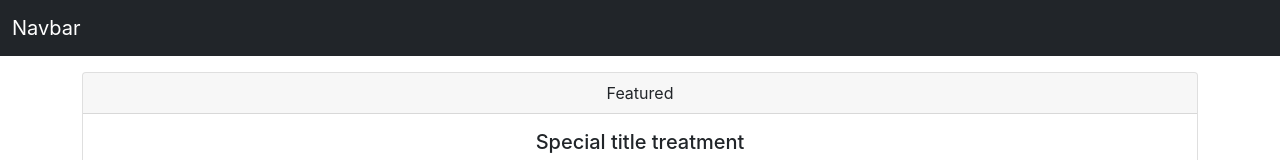
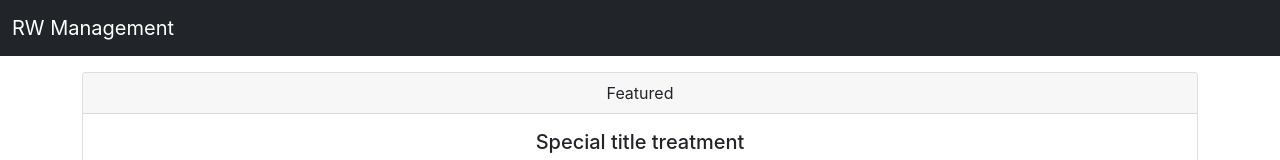
Before and after one commit to juniifar/rw_management, a React (Create React App) app: page / in a window 1280 px wide. Shown: the top 160 px of the page. Built offline with nearby package versions, Linux system fonts and the light colour scheme.

Commit message:
Modifikasi Menu

```diff
--- a/src/components/menu/menu.js
+++ b/src/components/menu/menu.js
@@ -3,7 +3,7 @@ const Menu = () => {
     return(
         <nav className="navbar navbar-dark bg-dark">
         <div className="container-fluid">
-            <a className="navbar-brand" href>Navbar</a>
+            <a className="navbar-brand" href>RW Management</a>
         </div>
         </nav>
     );
```
Also changed, not shown: src/App.js (+0 -16 lines).
